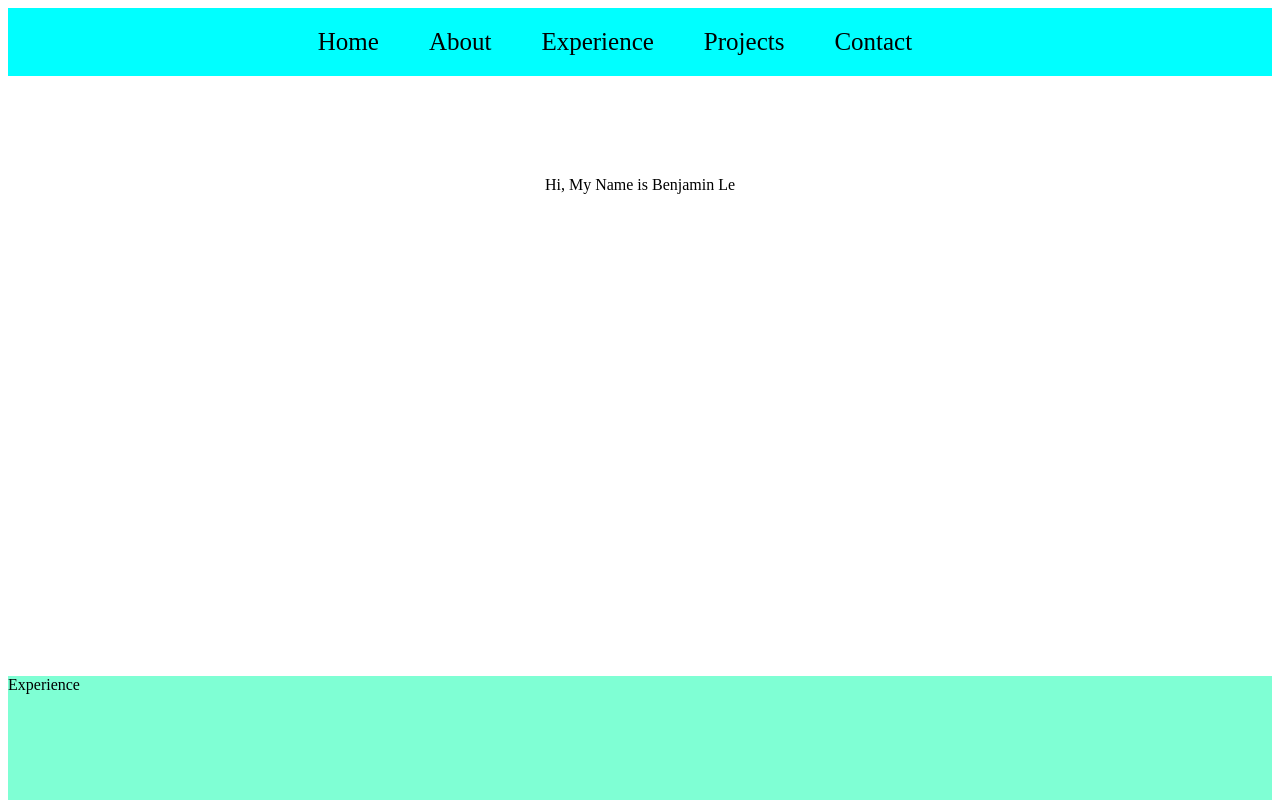
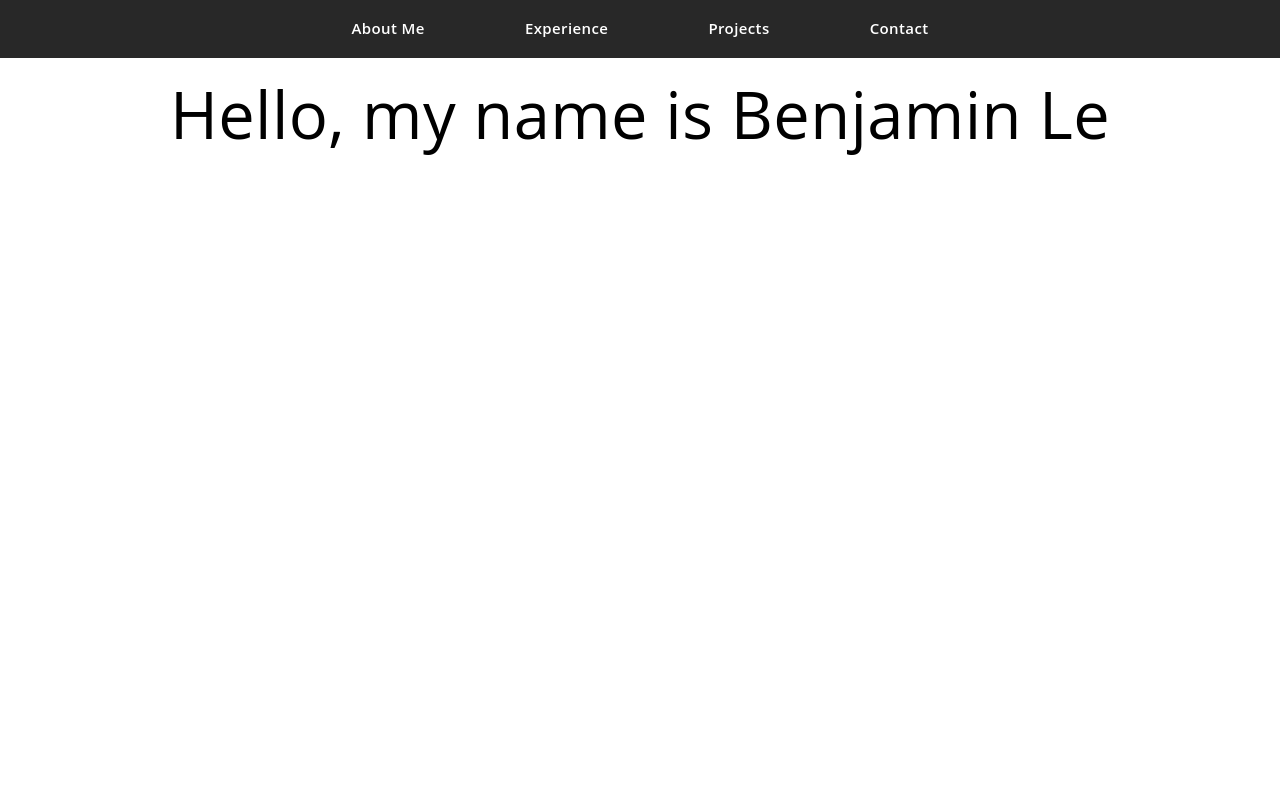
Before and after one commit to bbenle/bbenle.github.io, a Next.js app: page / in a window 1280 px wide. Shown: the top 800 px of the page. Built offline with nearby package versions, Linux system fonts and the light colour scheme.

Commit message:
progress

```diff
--- a/package.json
+++ b/package.json
@@ -10,8 +10,8 @@
   },
   "dependencies": {
     "next": "15.0.3",
-    "react": "19.0.0-rc-66855b96-20241106",
-    "react-dom": "19.0.0-rc-66855b96-20241106"
+    "react": "18.2.0",
+    "react-dom": "18.2.0"
   },
   "devDependencies": {
     "@types/node": "^20",
--- a/src/app/globals.css
+++ b/src/app/globals.css
@@ -0,0 +1,14 @@
+* {
+    margin: 0;
+    padding: 0;
+    box-sizing: border-box;
+}
+
+html,
+body {
+    width: 100%;
+    height: 100%;
+    font-family: 'Open Sans', sans-serif;
+    line-height: 1.85em;
+    letter-spacing: 0.4px;
+}
--- a/src/components/About.css
+++ b/src/components/About.css
@@ -1,5 +1,9 @@
 .about {
-    height: 500px;
+    height: 800px;
     text-align: center;
     padding-top: 100px;
+    font-size: 65px;
+    justify-content: center;
+    /* Centers horizontally */
+    align-items: center;
 }
--- a/src/components/About.tsx
+++ b/src/components/About.tsx
@@ -1,10 +1,11 @@
 import React from "react";
 import "./About.css";
+
 
 const About: React.FC = () => {
     return (
         <div className="about">
-            Hi, My Name is Benjamin Le
+            Hello, my name is Benjamin Le
         </div>
     )
 }
--- a/src/components/NavigationBar.css
+++ b/src/components/NavigationBar.css
@@ -1,13 +1,25 @@
-.navbar {
-    color: black;
-    background-color: cyan;
-    font-size: 25px;
-    padding: 20px 0 20px 0;
+.nav-bar {
+    color: white;
+    background-color: #282828;
+    padding: 15px 0 15px 0;
     text-align: center;
+    display: flex;
+    justify-content: center;
+    align-items: center;
+    width: 100%;
+    position: fixed;
 }
 
-.navbar a {
-    justify-content: space-evenly;
-    align-items: center;
-    padding-right: 50px;
+.nav-bar a {
+    cursor: pointer;
+    font-family: 'Open Sans', sans-serif;
+    line-height: 1.85em;
+    font-weight: 600;
+    font-size: 15px;
+    margin: 0 50px;
+    letter-spacing: 0.4px;
 }
+
+a:hover {
+    background-color: #2b2b2b;
+}
--- a/src/components/NavigationBar.tsx
+++ b/src/components/NavigationBar.tsx
@@ -3,9 +3,8 @@ import "./NavigationBar.css";
 
 const NavigationBar: React.FC = () => {
     return (
-        <div className="navbar">
-            <a>Home</a>
-            <a>About</a>
+        <div className="nav-bar">
+            <a>About Me</a>
             <a>Experience</a>
             <a>Projects</a>
             <a>Contact</a>
```
Also changed, not shown: 1 other file (tests, documents, lock files or other folders).
